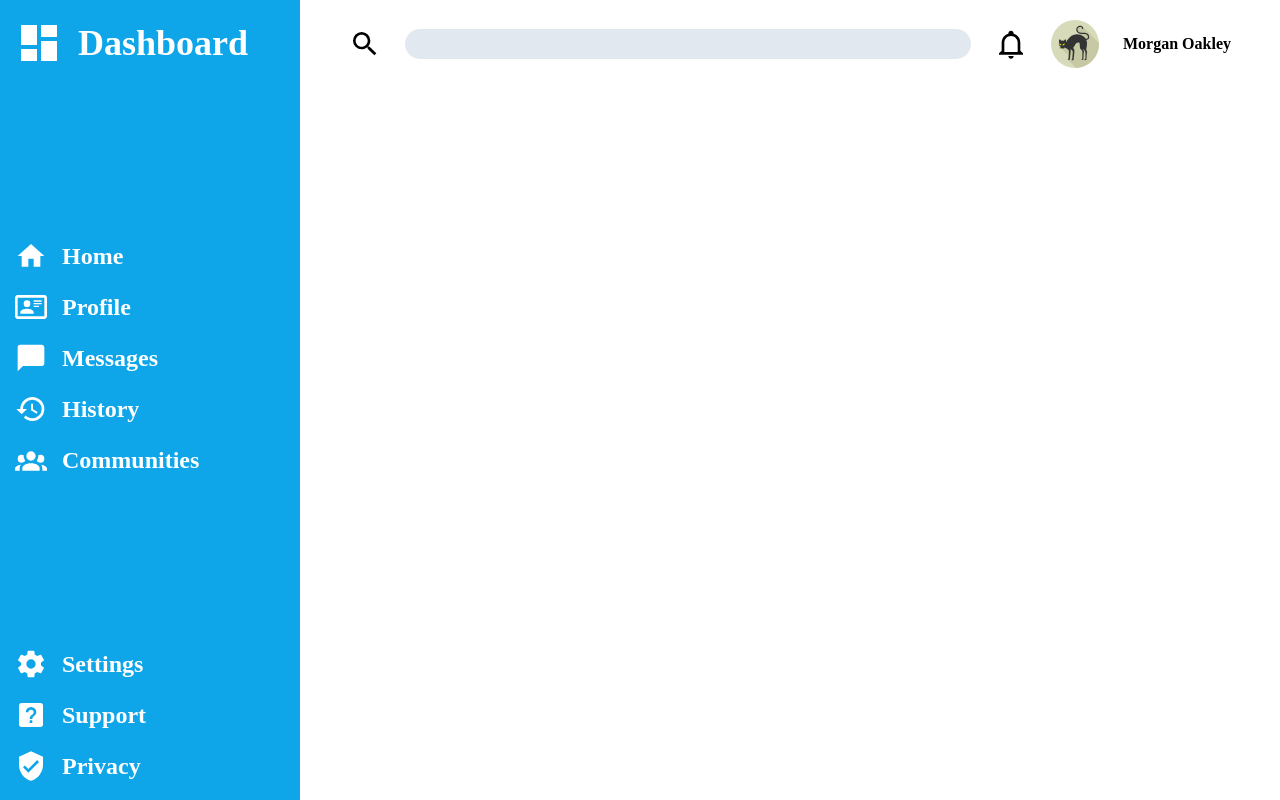
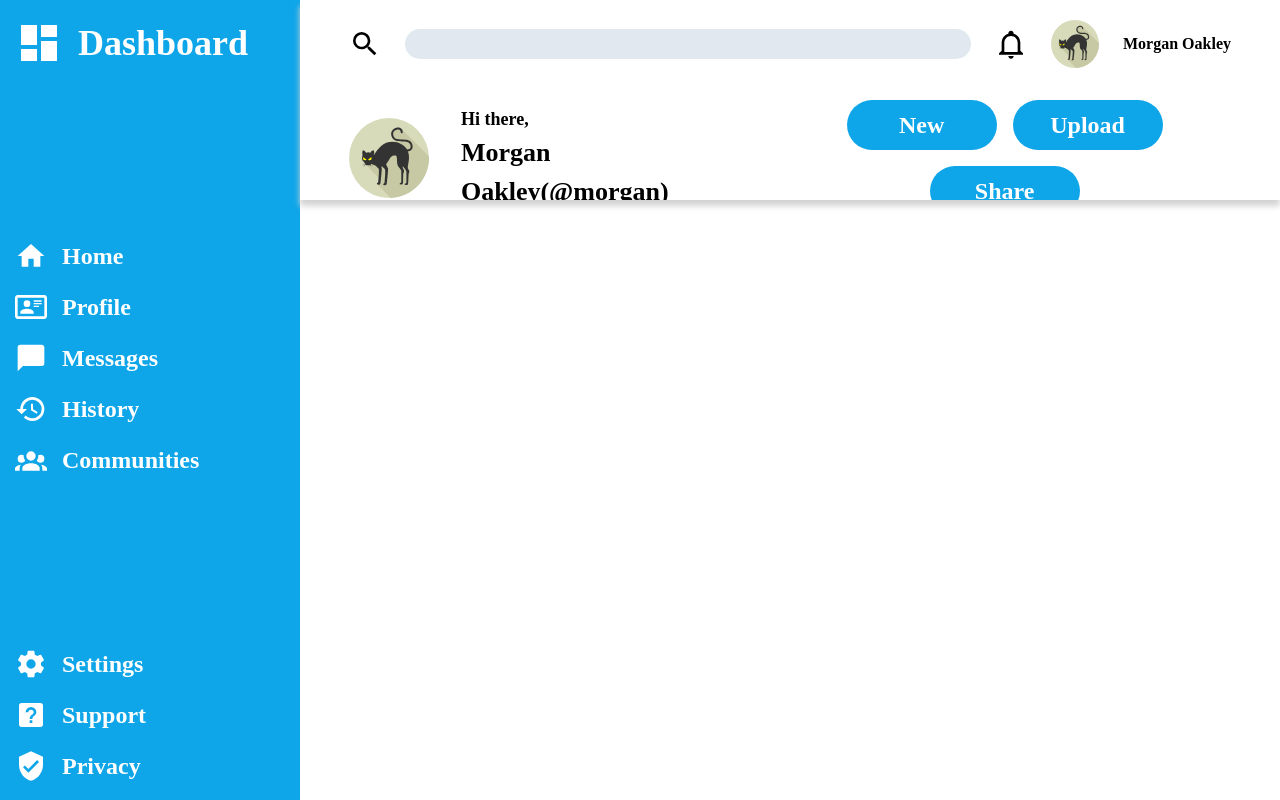
Before and after one commit to RA18-1121/admin-dashboard, a plain HTML site: page index.html in a window 1280 px wide. Drawn offline with Linux system fonts and the light colour scheme.

Commit message:
Complete header

```diff
--- a/index.html
+++ b/index.html
@@ -40,16 +40,17 @@
                 <div id="search-bar"></div>
                 <img id="bell" src="./Icons/header/bell-outline.svg" alt="">
                 <img id="cat" src="./Icons/header/cat.svg" alt="">
-                <div id="text" >Morgan Oakley</div>
+                <div id="text">Morgan Oakley</div>
             </div>
-            <!-- <div class="bottom-row">
-                <div class="greeting">
-                    <img src="./Icons/header/magnify.svg" alt="">
+            <div class="bottom-row">
+                <img id="big-cat" src="./Icons/header/cat.svg" alt="">
+                <div id="greeting" >Hi there,<p>Morgan Oakley(@morgan)</p></div>
+                <div class="options">
+                    <div class="option" id="new">New</div>
+                    <div class="option">Upload</div>
+                    <div class="option">Share</div>
                 </div>
-                <div class="options">
-
-                </div>
-            </div> -->
+            </div>
         </div>
         <div class="main">
 
--- a/style.css
+++ b/style.css
@@ -106,7 +106,8 @@ body{
     display: flex;
     flex-direction: column;
     gap: 32px;
-
+    box-shadow: 0 6px 6px lightgrey;
+    overflow: auto;
     .top-row{
         display: flex;
         gap: 24px;
@@ -139,11 +140,43 @@ body{
             width: 48px;
             height: 48px;
         }
+    }
 
-        #text{
-            flex-grow: 1;
-            max-width: max-content;
+    .bottom-row{
+        display: flex;
+        gap: 32px;
+        align-items: center;
+        #big-cat{
+            width: 80px;
+            height: 80px;
         }
 
+        #greeting{
+            font-size: 18px;
+
+            p{
+                font-size: 26px;
+            }
+        }
+
+        .options{
+            margin-left: auto;
+            display: flex;
+            gap: 16px;
+            justify-content: center;
+            flex-wrap: wrap;
+        }
+
+        .option{
+            font-size: 24px;
+            background-color: #0ea5e9;
+            color: white;
+            height: 50px;
+            width: 150px;
+            border-radius: 25px;
+            display: grid;
+            justify-items: center;
+            align-items: center;
+        }
     }
 }
```
